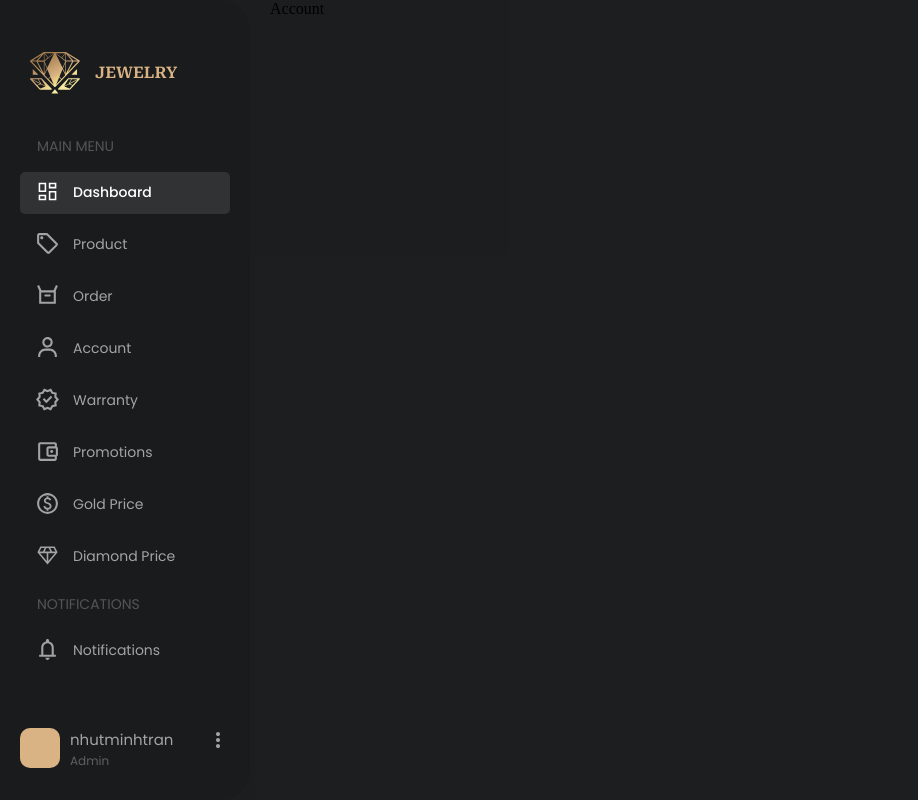
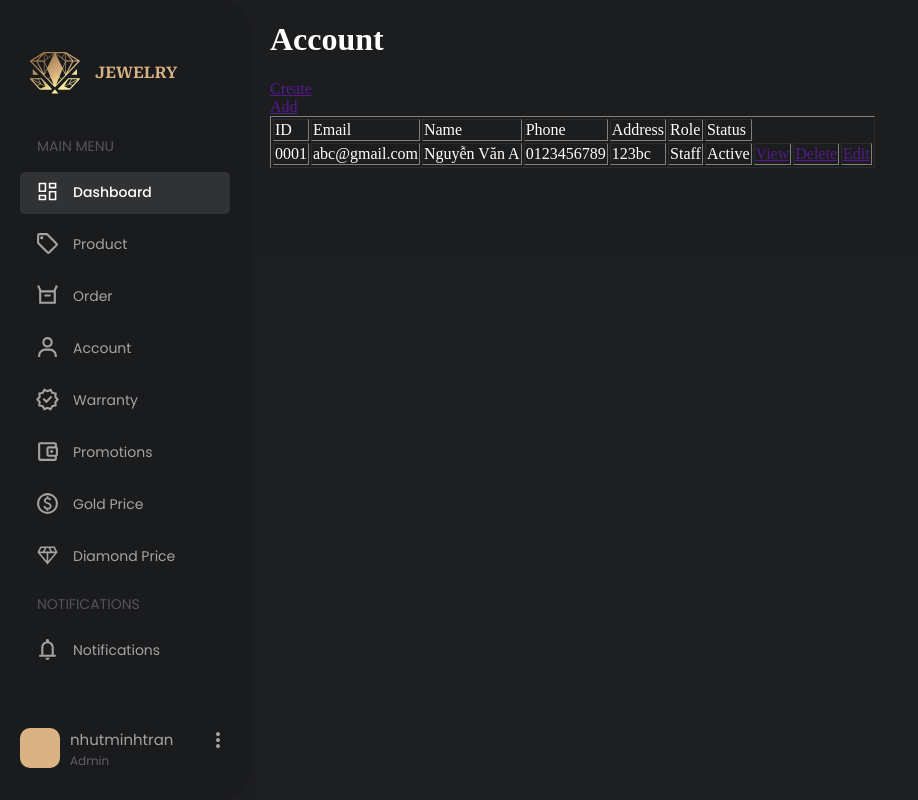
Before and after one commit to Nhut2912/DiamondShopSystem, a React (Create React App) app in the folder admin/: page /admin/account in a window 1280 px wide. Shown: the whole page, without its empty margins (0-918 px from the left). Built offline with nearby package versions, Linux system fonts and the light colour scheme.

Commit message:
Add Code in Account.js

```diff
--- a/admin/src/pages/Account.js
+++ b/admin/src/pages/Account.js
@@ -2,7 +2,39 @@ import React from 'react'
 
 function Account() {
   return (
-    <div>Account</div>
+    <div style={{color: 'white'}} className="Account" >
+      <meta charSet='utf-8'></meta>
+      <h1>Account</h1>
+      <a href="">Create</a><br/>
+      <a href="">Add</a><br/>
+      <table border="1">
+      <thead>
+        <tr>
+          <td>ID</td>
+          <td>Email</td>
+          <td>Name</td>
+          <td>Phone</td>
+          <td>Address</td>
+          <td>Role</td>
+          <td>Status</td>
+        </tr>
+        </thead>
+        <tbody>
+        <tr>
+        <td>0001</td>
+          <td>abc@gmail.com</td>
+          <td>Nguyễn Văn A</td>
+          <td>0123456789</td>
+          <td>123bc</td>
+          <td>Staff</td>
+          <td>Active</td>
+          <td><a href="">View</a></td>
+          <td><a href="">Delete</a></td>
+          <td><a href="">Edit</a></td>
+        </tr>
+        </tbody>
+      </table>
+    </div>
   )
 }
 
```
